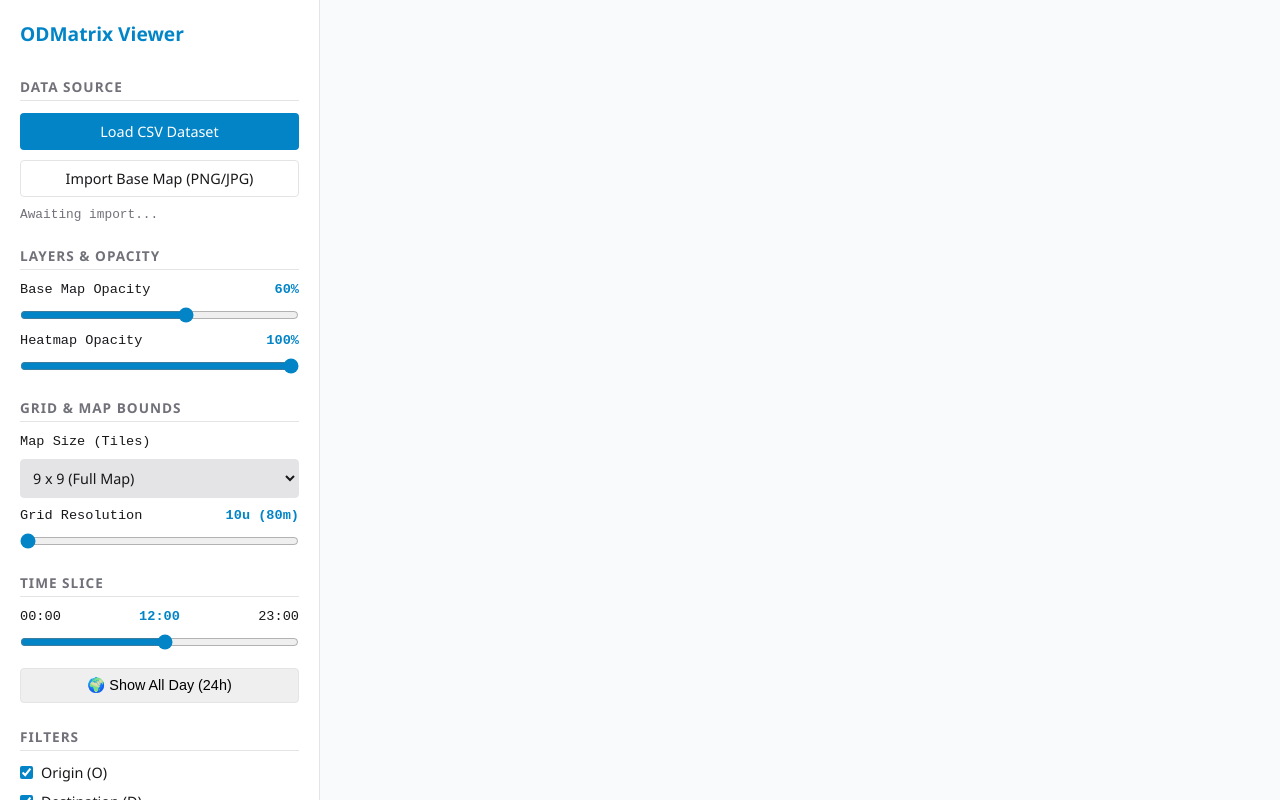
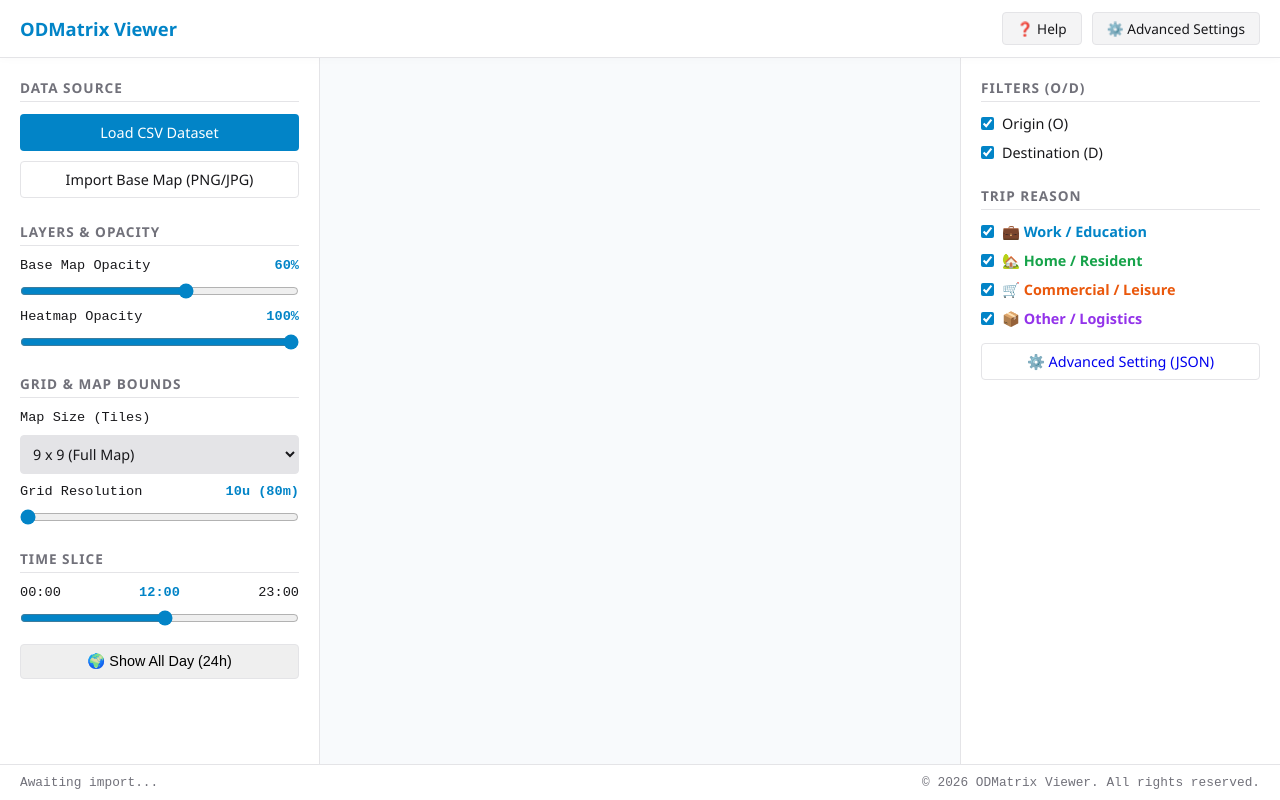
Before and after one commit to pkuimyy/ODMatrixViewer, a website: page index.html in a window 1280 px wide. Drawn offline with Linux system fonts and the light colour scheme.

Commit message:
v0.2.3 feat: Adjustment page layouts.

```diff
--- a/index.html
+++ b/index.html
@@ -8,11 +8,16 @@
   </head>
 
   <body>
+    <header class="app-header">
+      <h1 class="app-title">ODMatrix Viewer</h1>
+      <nav class="app-nav">
+        <a href="/help.html" class="nav-link">❓ Help</a>
+        <a href="/settings.html" class="nav-link">⚙️ Advanced Settings</a>
+      </nav>
+    </header>
+
     <div class="app-container">
-      <aside class="sidebar">
-        <div class="sidebar__header">
-          <h1 class="sidebar__title">ODMatrix Viewer</h1>
-        </div>
+      <aside class="sidebar sidebar--left">
         <section class="sidebar__section">
           <h2 class="section__title">Data Source</h2>
           <div class="control-group">
@@ -29,8 +34,6 @@
                 style="display: none"
               />
             </label>
-
-            <div id="file-status" class="status-text text--muted">Awaiting import...</div>
           </div>
         </section>
 
@@ -135,9 +138,16 @@
             </button>
           </div>
         </section>
+      </aside>
 
+      <main class="viewport" id="viewport">
+        <img id="map-baselayer" class="csl-map" draggable="false" alt="" />
+        <canvas id="heatmap-canvas"></canvas>
+      </main>
+
+      <aside class="sidebar sidebar--right">
         <section class="sidebar__section">
-          <h2 class="section__title">Filters</h2>
+          <h2 class="section__title">Filters (O/D)</h2>
           <div id="filter-container" class="control-group">
             <label class="checkbox-label">
               <input type="checkbox" name="type" value="O" checked />
@@ -172,7 +182,7 @@
             style="
               border: 1px solid var(--border-color);
               width: 100%;
-              margin-bottom: 15px;
+              margin-top: 15px;
               display: block;
               text-decoration: none;
             "
@@ -181,12 +191,12 @@
           </a>
         </section>
       </aside>
+    </div>
 
-      <main class="viewport" id="viewport">
-        <img id="map-baselayer" class="csl-map" draggable="false" alt="" />
-        <canvas id="heatmap-canvas"></canvas>
-      </main>
-    </div>
+    <footer class="app-footer">
+      <div id="file-status" class="status-text text--muted">Awaiting import...</div>
+      <div class="copyright">© 2026 ODMatrix Viewer. All rights reserved.</div>
+    </footer>
 
     <script type="module" src="./src/main.js"></script>
   </body>
--- a/src/style.css
+++ b/src/style.css
@@ -28,24 +28,90 @@
   color: var(--text-main);
   height: 100vh;
   overflow: hidden;
+  /* 使用网格将页面垂直切分为：Header自适应 + 主体1fr + Footer自适应 */
+  display: grid;
+  grid-template-rows: auto 1fr auto;
 }
 
-/* --- Layout --- */
+/* --- Layout & Global Components --- */
+.app-header {
+  background-color: var(--bg-sidebar);
+  border-bottom: 1px solid var(--border-color);
+  padding: 12px 20px;
+  display: flex;
+  justify-content: space-between;
+  align-items: center;
+  box-shadow: 0 2px 8px rgba(0, 0, 0, 0.02);
+  z-index: 10;
+}
+
+.app-title {
+  font-size: 1.15rem;
+  font-weight: 600;
+  color: var(--text-accent);
+}
+
+.app-nav {
+  display: flex;
+  gap: 10px;
+}
+
+.nav-link {
+  color: var(--text-main);
+  text-decoration: none;
+  font-size: 0.85rem;
+  font-weight: 500;
+  padding: 6px 14px;
+  border: 1px solid var(--border-color);
+  border-radius: 4px;
+  background-color: var(--bg-app);
+  transition: all 0.2s;
+}
+
+.nav-link:hover {
+  background-color: var(--bg-panel);
+  border-color: var(--text-muted);
+}
+
 .app-container {
   display: grid;
-  grid-template-columns: 320px 1fr;
-  height: 100vh;
+  /* 将主体水平切分为：左侧栏 320px + 画布自动撑满 + 右侧栏 320px */
+  grid-template-columns: 320px 1fr 320px;
+  height: 100%;
 }
 
 /* --- Sidebar --- */
 .sidebar {
   background-color: var(--bg-sidebar);
-  border-right: 1px solid var(--border-color);
   display: flex;
   flex-direction: column;
   padding: 20px;
   overflow-y: auto;
-  box-shadow: 2px 0 8px rgba(0, 0, 0, 0.02); /* Slight shadow for depth */
+}
+
+/* 区分左右边栏的边框和阴影方向 */
+.sidebar--left {
+  border-right: 1px solid var(--border-color);
+  box-shadow: 2px 0 8px rgba(0, 0, 0, 0.01);
+}
+
+.sidebar--right {
+  border-left: 1px solid var(--border-color);
+  box-shadow: -2px 0 8px rgba(0, 0, 0, 0.01);
+}
+
+/* --- Footer --- */
+.app-footer {
+  background-color: var(--bg-sidebar);
+  border-top: 1px solid var(--border-color);
+  padding: 10px 20px;
+  display: flex;
+  justify-content: space-between;
+  align-items: center;
+  font-family: var(--font-mono);
+  font-size: 0.8rem;
+  color: var(--text-muted);
+  z-index: 10;
 }
 
 .sidebar__header {
```
